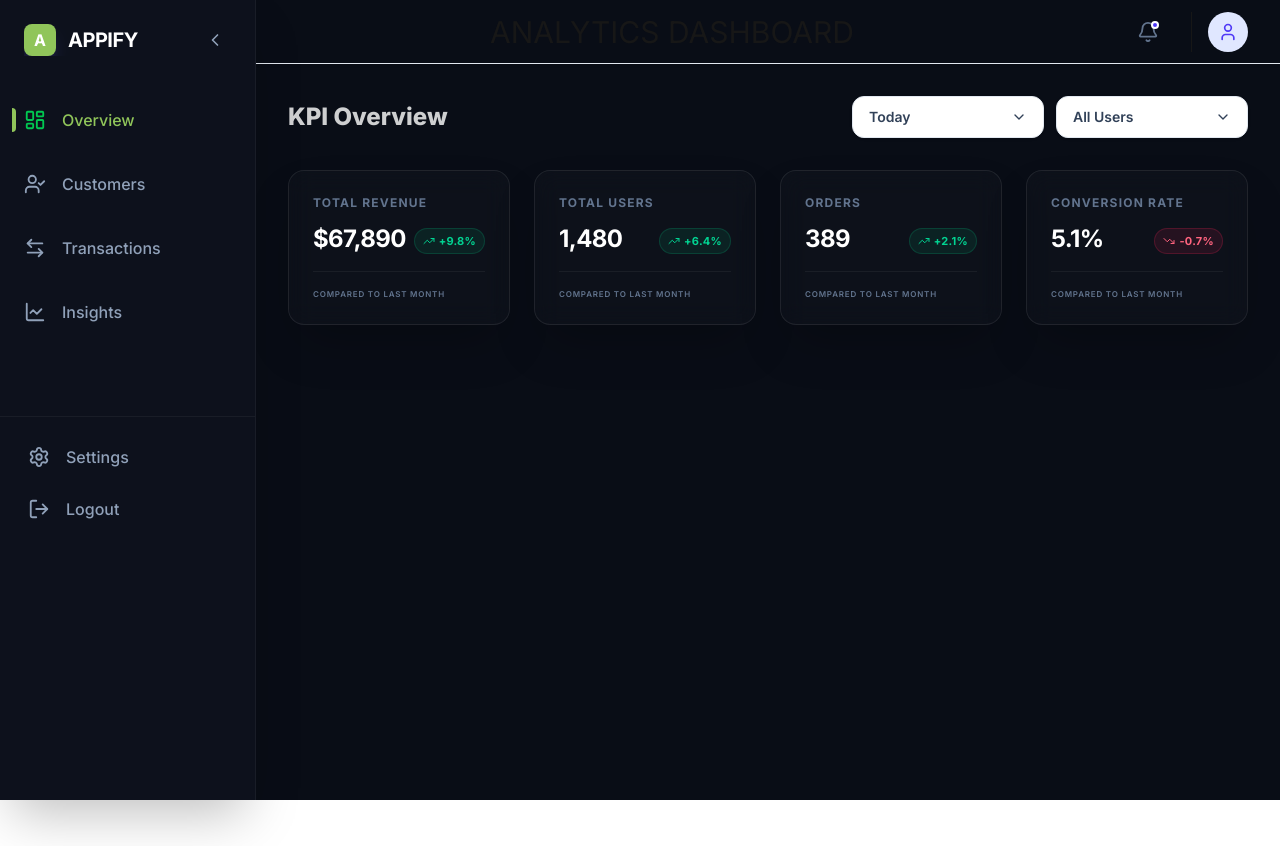
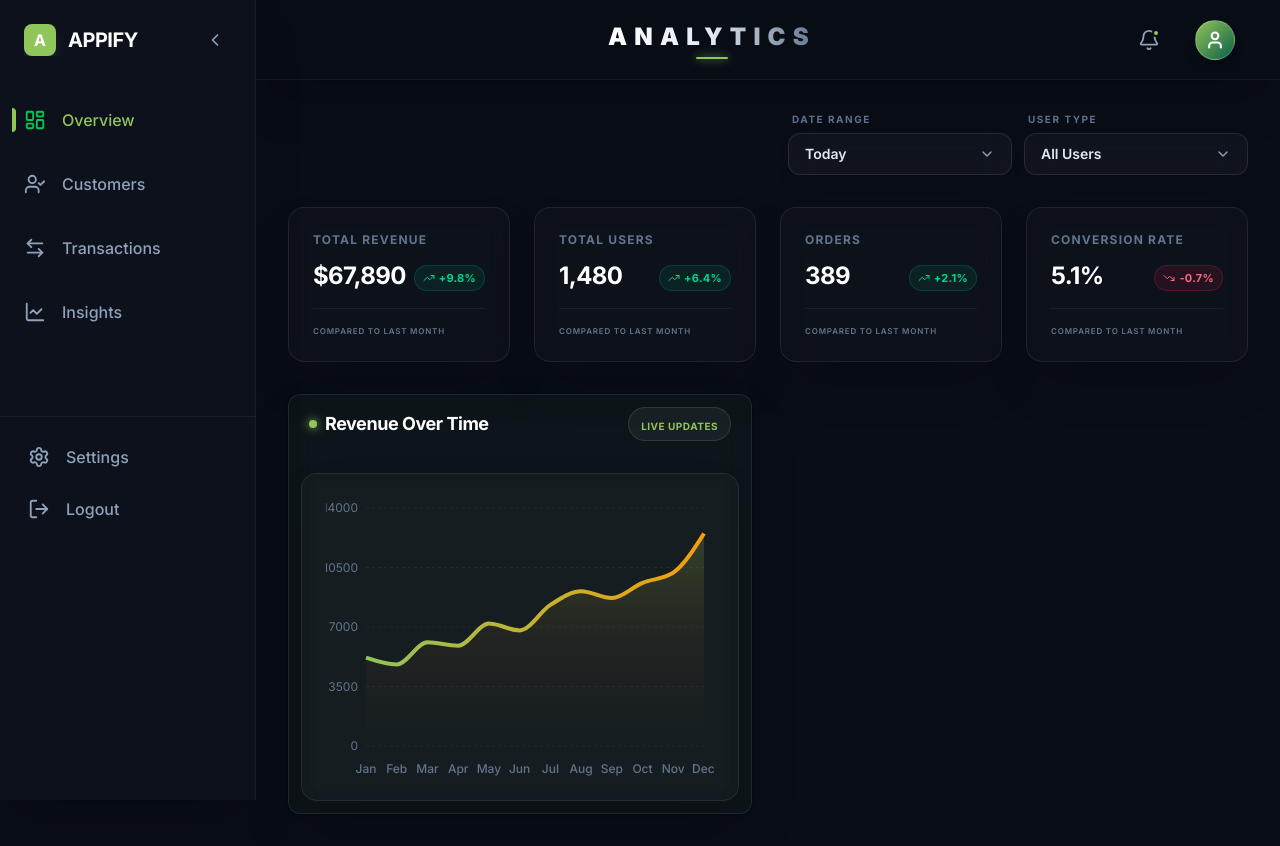
Before and after one commit to nawrin1/appify-dashboard, a Next.js app: page / in a window 1280 px wide. Before the commit the page ends 800 px from the top, so only its background shows below. Built offline with nearby package versions, Linux system fonts and the light colour scheme.

Commit message:
kpi, filter, revenue chart done

```diff
--- a/app/page.tsx
+++ b/app/page.tsx
@@ -10,6 +10,7 @@ import Header from '@/components/dashboard_elements/Header/Header';
 import Kpi from '@/components/dashboard_elements/Kpi/Kpi';
 import { setDate, setUser } from '@/redux/store/slice/DashboardSlice';
 import CustomFilter from '@/components/dashboard_elements/CustomFilter/CustomFilter';
+import RevenueChart from '@/components/dashboard_elements/Revenue/Revenue';
 
 
 
@@ -37,7 +38,7 @@ export default function Home() {
 
                 <div className="p-4 md:p-8 space-y-8">
           <div className="flex flex-col md:flex-row justify-between items-start md:items-center gap-4">
-            <h2 className="text-2xl font-extrabold text-white/80">KPI Overview</h2>
+            <h2 className="text-2xl font-bold text-white/80"></h2>
             <div className="flex gap-3 w-full md:w-auto">
 
 
@@ -60,6 +61,11 @@ export default function Home() {
           </div>
 
           <Kpi />
+
+                    <div className="grid grid-cols-1 lg:grid-cols-2 gap-8">
+            <div className="bg-[#091116] rounded-xl shadow-sm"><RevenueChart /></div>
+            {/* <div className="bg-white p-6 rounded-2xl border shadow-sm"><OrdersBarChart /></div> */}
+          </div>
           </div>
        </main>
 
--- a/components/dashboard_elements/CustomFilter/CustomFilter.tsx
+++ b/components/dashboard_elements/CustomFilter/CustomFilter.tsx
@@ -1,8 +1,6 @@
-
 'use client';
 import { useState, useRef, useEffect } from 'react';
 import { ChevronDown, Check } from 'lucide-react';
-import { clsx } from 'clsx';
 
 interface FilterProps {
   label: string;
@@ -15,7 +13,7 @@ export default function CustomFilter({ label, options, selectedValue, onSelect }
   const [isOpen, setIsOpen] = useState(false);
   const dropdownRef = useRef<HTMLDivElement>(null);
 
-  // Close dropdown when clicking outside
+
   useEffect(() => {
     function handleClickOutside(event: MouseEvent) {
       if (dropdownRef.current && !dropdownRef.current.contains(event.target as Node)) {
@@ -27,17 +25,34 @@ export default function CustomFilter({ label, options, selectedValue, onSelect }
   }, []);
 
   return (
-    <div className="relative inline-block w-full md:w-48" ref={dropdownRef}>
+    <div className="relative inline-block w-full md:w-56" ref={dropdownRef}>
+
+      <span className="block text-[10px] uppercase tracking-[0.15em] text-slate-500 mb-1.5 ml-1 font-bold">
+        {label}
+      </span>
+
+
       <button
         onClick={() => setIsOpen(!isOpen)}
-        className="flex items-center justify-between w-full bg-white border border-slate-200 px-4 py-2.5 rounded-xl shadow-sm text-sm font-semibold text-slate-700 hover:border-indigo-500 transition-all outline-none"
+        className={`flex items-center justify-between w-full px-4 py-2.5 rounded-xl border transition-all duration-300 outline-none backdrop-blur-md shadow-lg
+          ${isOpen
+            ? 'bg-white/[0.08] border-white/30 ring-1 ring-white/10'
+            : 'bg-white/[0.03] border-white/10 hover:bg-white/[0.06] hover:border-white/20'
+          }`}
       >
-        <span className="truncate">{selectedValue || label}</span>
-        <ChevronDown size={16} className={clsx("transition-transform duration-200", isOpen && "rotate-180")} />
+        <span className="text-sm font-semibold text-slate-200 truncate pr-2">
+          {selectedValue || `Select ${label}`}
+        </span>
+        <ChevronDown
+          size={16}
+          className={`text-slate-400 transition-transform duration-300 ${isOpen ? 'rotate-180' : ''}`}
+        />
       </button>
 
+      {/* Dropdown  */}
       {isOpen && (
-        <div className="absolute left-0 mt-2 w-full bg-white border border-slate-200 rounded-xl shadow-xl z-50 py-1 animate-in fade-in zoom-in-95 duration-200">
+        <div className="absolute left-0 mt-2 w-full bg-[#161b2b] border border-white/10 rounded-2xl shadow-2xl z-[100] py-1.5 overflow-hidden backdrop-blur-2xl transition-all duration-300 origin-top scale-100 opacity-100">
+          <div className="max-h-60 overflow-y-auto custom-scrollbar">
             {options.map((option) => (
               <button
                 key={option}
@@ -45,12 +60,24 @@ export default function CustomFilter({ label, options, selectedValue, onSelect }
                   onSelect(option);
                   setIsOpen(false);
                 }}
-              className="flex items-center justify-between w-full px-4 py-2.5 text-sm text-slate-600 hover:bg-indigo-50 hover:text-indigo-600 transition-colors"
+                className={`flex items-center justify-between w-full px-4 py-3 text-sm transition-all duration-200 group
+                  ${selectedValue === option
+                    ? 'bg-white/10 text-white font-bold'
+                    : 'text-slate-400 hover:bg-white/5 hover:text-slate-100'
+                  }`}
               >
-              {option}
-              {selectedValue === option && <Check size={14} className="text-indigo-600" />}
+                <span className="truncate">{option}</span>
+                {selectedValue === option && (
+                  <Check size={14} className="text-[#90c55a] animate-in zoom-in duration-300" />
+                )}
+
+
+                {selectedValue !== option && (
+                   <div className="w-1 h-1 bg-white/20 rounded-full opacity-0 group-hover:opacity-100 transition-opacity" />
+                )}
               </button>
             ))}
+          </div>
         </div>
       )}
     </div>
--- a/components/dashboard_elements/Header/Header.tsx
+++ b/components/dashboard_elements/Header/Header.tsx
@@ -1,68 +1,94 @@
+'use client';
 import { useAppDispatch, useAppSelector } from '@/redux/hook/hook';
-import { toggleMenu } from '@/redux/store/slice/DashboardSlice'
-import { Bell, LogOut, Menu, Settings, User } from 'lucide-react'
-import React, { useState } from 'react'
+import { toggleMenu } from '@/redux/store/slice/DashboardSlice';
+import { Bell, LogOut, Menu, Settings, User } from 'lucide-react';
+import React, { useState, useRef, useEffect } from 'react';
 
 const Header = () => {
-      const { isSidebarOpen } = useAppSelector((state) => state.dashboard);
   const dispatch = useAppDispatch();
+  const [isProfileOpen, setIsProfileOpen] = useState(false);
+  const profileRef = useRef<HTMLDivElement>(null);
 
 
+  useEffect(() => {
+    const handleClickOutside = (event: MouseEvent) => {
+      if (profileRef.current && !profileRef.current.contains(event.target as Node)) {
+        setIsProfileOpen(false);
+      }
+    };
+    document.addEventListener('mousedown', handleClickOutside);
+    return () => document.removeEventListener('mousedown', handleClickOutside);
+  }, []);
+
+  return (
+    <header className="h-20 bg-[#090d16]/80 backdrop-blur-md border-b border-white/5 flex items-center justify-between px-4 md:px-10 sticky top-0 z-40 shadow-2xl">
 
 
-      const [isProfileOpen, setIsProfileOpen] = useState(false);
-  return (
-        <header className="h-16 bg-[#090d16] border-b border-slate-200 flex items-center justify-between px-4 md:px-8 sticky top-0 z-40 shadow-sm">
-
-          {/* Mobile Hamburger Menu */}
-          <button onClick={() => dispatch(toggleMenu())} className="lg:hidden p-2 hover:bg-slate-100 rounded-lg">
+      <div className="flex items-center gap-4">
+        <button
+          onClick={() => dispatch(toggleMenu())}
+          className="lg:hidden p-2 text-slate-400 hover:bg-white/5 hover:text-white rounded-xl transition-all"
+        >
           <Menu size={24} />
         </button>
 
-          {/* Search Bar Logic */}
-          <div className=" text-3xl text-center    w-[80%]">
-           ANALYTICS DASHBOARD
+
       </div>
 
-          <div className="flex items-center gap-3 md:gap-6">
-            <button className="relative p-2 text-slate-500 hover:bg-slate-100 rounded-full">
-               <Bell size={22} />
-               <span className="absolute top-2 right-2 w-2 h-2 bg-indigo-600 rounded-full border-2 border-white"></span>
+
+      <div className="flex flex-col items-center">
+        <h1 className="text-xl md:text-2xl font-black tracking-[0.3em] uppercase bg-gradient-to-r from-white via-slate-200 to-slate-500 bg-clip-text text-transparent ">
+          Analytics
+        </h1>
+        <div className="h-[2px] w-8 bg-[#90c55a] rounded-full mt-1 shadow-[0_0_10px_#90c55a]" />
+      </div>
+
+
+      <div className="flex items-center gap-2 md:gap-5">
+
+        {/* Notification  */}
+        <button className="relative p-2.5 text-slate-400 hover:bg-white/5 hover:text-white rounded-xl transition-all group">
+          <Bell size={22} className="group-hover:rotate-12 transition-transform" />
+          <span className="absolute top-2.5 right-2.5 w-2 h-2 bg-[#90c55a] rounded-full border-2 border-[#090d16]"></span>
         </button>
 
-            {/* Profile Dropdown Logic */}
-            <div className="relative">
+        {/* Profile Dropdown */}
+        <div className="relative" ref={profileRef}>
           <button
             onClick={() => setIsProfileOpen(!isProfileOpen)}
-                className="flex items-center gap-3 pl-4 border-l hover:opacity-80 transition-opacity"
+            className="flex items-center gap-3 p-1 rounded-full hover:bg-white/5 transition-all border border-transparent hover:border-white/10"
           >
-
-                <div className="w-10 h-10 bg-indigo-100 rounded-full flex items-center justify-center text-indigo-600">
-                  <User size={20} />
+            <div className="w-10 h-10 bg-gradient-to-br from-[#90c55a] to-emerald-800 rounded-full flex items-center justify-center text-white shadow-lg border border-white/20">
+              <User size={20} strokeWidth={2.5} />
             </div>
           </button>
 
-              {/* Actual Dropdown Menu */}
+          {/* dropdown */}
           {isProfileOpen && (
-                <div className="absolute right-0 mt-3 w-48 bg-white border border-slate-200 rounded-xl shadow-xl py-2 z-50 animate-in fade-in slide-in-from-top-2">
-                  <div className="px-4 py-2 border-b border-slate-100 mb-1">
-                    <p className="text-xs text-slate-400 font-semibold uppercase">My Account</p>
+            <div className="absolute right-0 mt-4 w-56 bg-[#0d111c] border border-white/10 rounded-2xl shadow-[0_20px_50px_rgba(0,0,0,0.5)] py-2 z-50 animate-in fade-in zoom-in-95 duration-200 backdrop-blur-xl">
+              <div className="px-4 py-3 border-b border-white/5 mb-1">
+                <p className="text-[10px] text-slate-500 font-bold uppercase tracking-widest">Administrator</p>
+                <p className="text-sm text-white font-semibold truncate">admin@appify.dev</p>
               </div>
-                  <button className="w-full flex items-center gap-3 px-4 py-2 text-sm text-slate-600 hover:bg-slate-50">
-                    <User size={16} /> Profile
+
+              <button className="w-full flex items-center gap-3 px-4 py-2.5 text-sm text-slate-400 hover:bg-white/5 hover:text-white transition-colors">
+                <User size={16} /> Profile Settings
               </button>
-                  <button className="w-full flex items-center gap-3 px-4 py-2 text-sm text-slate-600 hover:bg-slate-50">
-                    <Settings size={16} /> System settings
+              <button className="w-full flex items-center gap-3 px-4 py-2.5 text-sm text-slate-400 hover:bg-white/5 hover:text-white transition-colors">
+                <Settings size={16} /> System Settings
               </button>
-                  <button className="w-full flex items-center gap-3 px-4 py-2 text-sm text-rose-600 hover:bg-rose-50 border-t border-slate-100 mt-1">
-                    <LogOut size={16} /> Logout
+
+              <div className="mt-1 pt-1 border-t border-white/5">
+                <button className="w-full flex items-center gap-3 px-4 py-2.5 text-sm text-rose-500 hover:bg-rose-500/10 transition-colors font-semibold">
+                  <LogOut size={16} /> Sign Out
                 </button>
+              </div>
             </div>
           )}
         </div>
       </div>
     </header>
-  )
-}
+  );
+};
 
-export default Header
+export default Header;
--- /dev/null
+++ b/components/dashboard_elements/Revenue/Revenue.tsx
@@ -0,0 +1,104 @@
+'use client';
+import { AreaChart, Area, XAxis, YAxis, CartesianGrid, Tooltip, ResponsiveContainer } from 'recharts';
+import { useAppSelector } from '@/redux/hook/hook';
+import { DATA } from '@/data/data';
+
+export default function RevenueChart() {
+  const { date} = useAppSelector((state) => state.dashboard);
+
+  // Filter Logic
+  let displayData = DATA.revenue;
+  if (date === 'Last 7 days') {
+    displayData = DATA.revenue.slice(-4);
+  } else if (date === 'Last 30 days') {
+    displayData = DATA.revenue.slice(-8);
+  }
+
+  return (
+
+    <div className="h-[420px] w-full bg-white/[0.02] backdrop-blur-md border border-white/[0.08] p-3 rounded-xl shadow-2xl overflow-hidden group flex flex-col">
+
+
+  <div className="flex items-center justify-between mb-8 px-2">
+    <div className="flex flex-col gap-1">
+      <div className="flex items-center gap-2">
+
+        <div className="w-2 h-2 rounded-full bg-[#90c55a] shadow-[0_0_10px_#90c55a]" />
+        <h3 className="text-white text-lg font-bold tracking-tight">Revenue Over Time</h3>
+      </div>
+      {/* <p className="text-slate-500 text-[11px] font-semibold uppercase tracking-[0.2em] ml-4">
+        Monthly earnings analytics
+      </p> */}
+    </div>
+
+
+    <div className="bg-white/5 border border-white/10 px-3 py-1 rounded-full ">
+      <span className="text-[10px] text-[#90c55a] font-bold uppercase tracking-wider">Live Updates</span>
+    </div>
+  </div>
+
+      <div className="h-[350px] flex-1 border border-white/[0.08]  w-full bg-white/[0.02] backdrop-blur-md p-6 rounded-2xl shadow-2xl overflow-hidden group">
+      <ResponsiveContainer width="100%" height="100%">
+        <AreaChart data={displayData} margin={{ top: 10, right: 10, left: -20, bottom: 0 }}>
+          <defs>
+
+            <linearGradient id="colorGradient" x1="0" y1="0" x2="1" y2="0">
+              <stop offset="0%" stopColor="#90c55a" stopOpacity={1} /> {/* Green */}
+              <stop offset="100%" stopColor="#f59e0b" stopOpacity={1} /> {/* Orange */}
+            </linearGradient>
+
+
+            <linearGradient id="fillGradient" x1="0" y1="0" x2="0" y2="1">
+              <stop offset="5%" stopColor="#90c55a" stopOpacity={0.2} />
+              <stop offset="50%" stopColor="#f59e0b" stopOpacity={0.05} />
+              <stop offset="100%" stopColor="#f59e0b" stopOpacity={0} />
+            </linearGradient>
+          </defs>
+
+
+          <CartesianGrid strokeDasharray="3 3" vertical={false} stroke="rgba(255,255,255,0.05)" />
+
+          <XAxis
+            dataKey="month"
+            axisLine={false}
+            tickLine={false}
+            tick={{ fill: '#64748b', fontSize: 12, fontWeight: 500 }}
+            dy={10}
+          />
+          <YAxis
+            axisLine={false}
+            tickLine={false}
+            tick={{ fill: '#64748b', fontSize: 12 }}
+          />
+
+
+          <Tooltip
+            cursor={{ stroke: 'rgba(255,255,255,0.1)', strokeWidth: 2 }}
+            contentStyle={{
+              backgroundColor: 'rgba(13, 17, 28, 0.8)',
+              backdropFilter: 'blur(12px)',
+              borderRadius: '12px',
+              border: '1px solid rgba(255,255,255,0.1)',
+              boxShadow: '0 20px 25px -5px rgba(0, 0, 0, 0.5)',
+              color: '#fff'
+            }}
+            itemStyle={{ color: '#90c55a', fontWeight: 'bold' }}
+          />
+
+
+          <Area
+            type="monotone"
+            dataKey="amount"
+            stroke="url(#colorGradient)"
+            strokeWidth={4}
+            fillOpacity={1}
+            fill="url(#fillGradient)"
+            animationDuration={1500}
+          />
+        </AreaChart>
+      </ResponsiveContainer>
+    </div>
+</div>
+
+  );
+}
```
Lines whose indentation alone changed are shown as unchanged.
